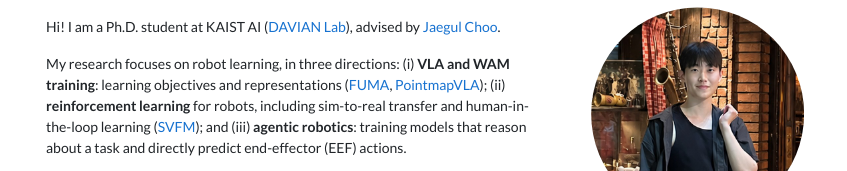
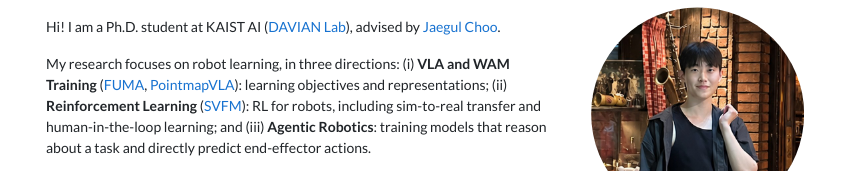
Before and after one commit to aiclaudev/aiclaudev.github.io, a plain HTML site: page index.html in a window 1280 px wide. Shown: the part 80-251 px from the top of the page, without its empty margins (209-1056 px from the left). Drawn offline with nearby package versions, Linux system fonts and the light colour scheme.

Commit message:
Research interests: papers next to the bold labels, title-case labels, drop "(EEF)"
Co-Authored-By: Claude Opus 5.5 <noreply@anthropic.com>

```diff
--- a/index.html
+++ b/index.html
@@ -39,14 +39,15 @@
         </p>
         <p>
           My research focuses on robot learning, in three directions:
-          (i) <b>VLA and WAM training</b>: learning objectives and representations
-          (<a href="https://aiclaudev.github.io/FUMA-projectpage/">FUMA</a>, <a href="https://godnpeter.github.io/PointmapVLA-projectpage/">PointmapVLA</a>);
-          (ii) <b>reinforcement learning</b> for robots, including sim-to-real transfer and human-in-the-loop learning (<a href="https://aiclaudev.github.io/SVFM-projectpage/">SVFM</a>); and
-          (iii) <b>agentic robotics</b>: training models that reason about a task and directly predict
-          end-effector (EEF) actions.
+          (i) <b>VLA and WAM Training</b> (<a href="https://aiclaudev.github.io/FUMA-projectpage/">FUMA</a>, <a href="https://godnpeter.github.io/PointmapVLA-projectpage/">PointmapVLA</a>):
+          learning objectives and representations;
+          (ii) <b>Reinforcement Learning</b> (<a href="https://aiclaudev.github.io/SVFM-projectpage/">SVFM</a>): RL for robots, including sim-to-real transfer
+          and human-in-the-loop learning; and
+          (iii) <b>Agentic Robotics</b>: training models that reason about a task and directly predict
+          end-effector actions.
         </p>
         <p class="links">
-            <a href="./assets/cv_dohyunlee.pdf?v=26"><svg viewBox="0 0 24 24" width="14" height="14" fill="currentColor" aria-hidden="true"><path d="M14 2H6c-1.1 0-1.99.9-1.99 2L4 20c0 1.1.89 2 1.99 2H18c1.1 0 2-.9 2-2V8l-6-6zm2 16H8v-2h8v2zm0-4H8v-2h8v2zm-3-5V3.5L18.5 9H13z"/></svg>CV</a>
+            <a href="./assets/cv_dohyunlee.pdf?v=27"><svg viewBox="0 0 24 24" width="14" height="14" fill="currentColor" aria-hidden="true"><path d="M14 2H6c-1.1 0-1.99.9-1.99 2L4 20c0 1.1.89 2 1.99 2H18c1.1 0 2-.9 2-2V8l-6-6zm2 16H8v-2h8v2zm0-4H8v-2h8v2zm-3-5V3.5L18.5 9H13z"/></svg>CV</a>
             <span class="sep">/</span>
             <a href="mailto:aiclaudev@gmail.com"><svg viewBox="0 0 24 24" width="14" height="14" fill="currentColor" aria-hidden="true"><path d="M20 4H4c-1.1 0-1.99.9-1.99 2L2 18c0 1.1.9 2 2 2h16c1.1 0 2-.9 2-2V6c0-1.1-.9-2-2-2zm0 4l-8 5-8-5V6l8 5 8-5v2z"/></svg>Email</a>
             <span class="sep">/</span>
```
Also changed, not shown: 1 other file.
